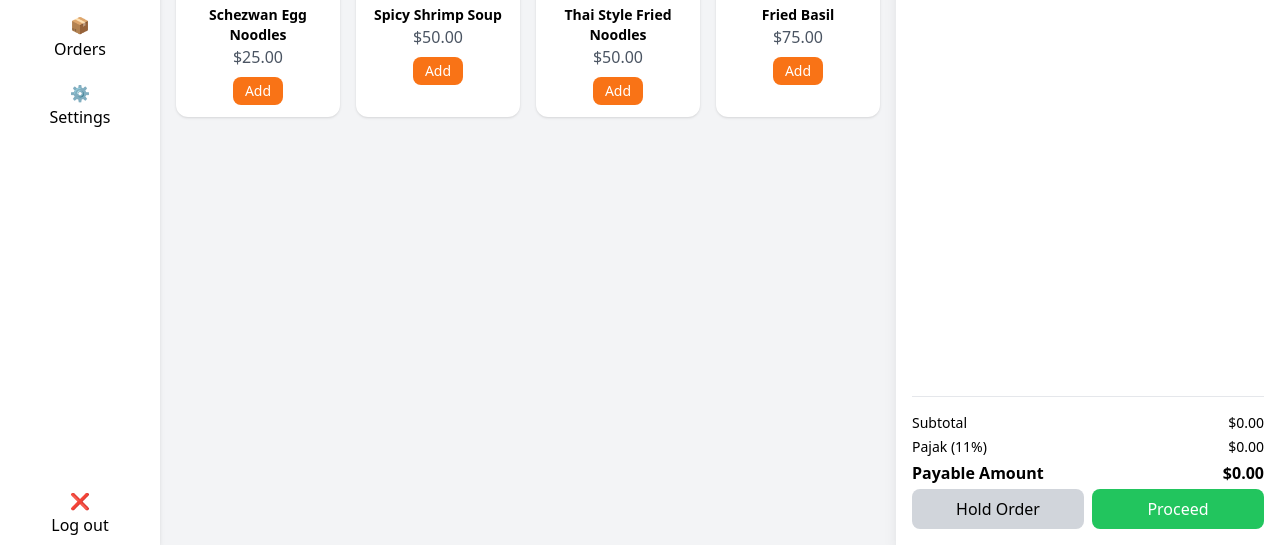
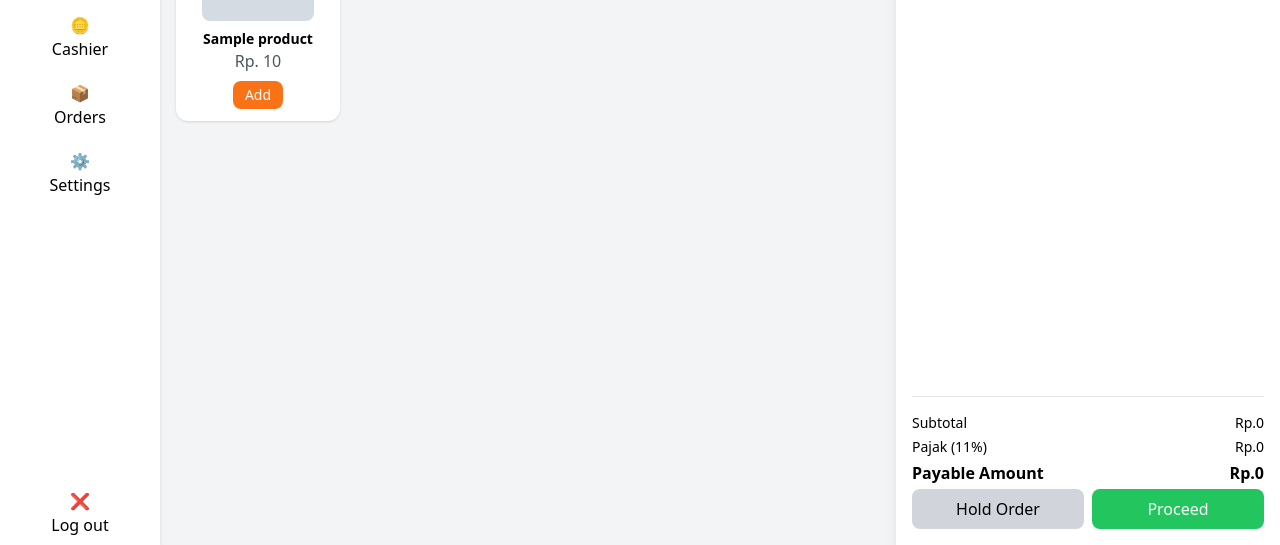
Before and after one commit to fawwazgoreng/project_akhir_cls_industry, a PHP site: page /classindustry/page/dashboard/index.php in a window 1280 px wide. Shown: the part 255-800 px from the top of the page. Run offline with PHP 8.4, Linux system fonts and the light colour scheme; tables that the repository leaves empty or names only in its code hold one stand-in row (values such as "Sample post"); grey boxes marked "Sample" are stand-in pictures; some libraries are stand-ins or nearby versions.

Commit message:
first commit

```diff
--- /dev/null
+++ b/actions/products/cart.php
@@ -0,0 +1,25 @@
+<?php
+session_start();
+if ($_SERVER['REQUEST_METHOD'] === 'POST' && isset($_POST['action'])) {
+    switch ($_POST['action']) {
+        case 'add':
+            $_SESSION['cart'][] = [
+                'name'     => $_POST['name'],
+                'price'    => (float)$_POST['price'],
+                'qty'      => 1,
+                'discount' => 0
+            ];
+            break;
+
+        case 'update':
+            $id = $_POST['id'];
+            $_SESSION['cart'][$id]['qty']      = (int)$_POST['qty'];
+            $_SESSION['cart'][$id]['discount'] = (int)$_POST['discount'];
+            break;
+
+        case 'delete':
+            $id = $_POST['id'];
+            unset($_SESSION['cart'][$id]);
+            break;
+    }
+}
--- a/page/dashboard/index.php
+++ b/page/dashboard/index.php
@@ -1,41 +1,26 @@
 <?php
 session_start();
+include __DIR__ . "/../../system/action.php";
+include __DIR__ . "/../../actions/products/cart.php";
+useQuery('product.php');
 
-// handle add to cart
-if ($_SERVER['REQUEST_METHOD'] === 'POST') {
-  if (isset($_POST['action']) && $_POST['action'] === 'add') {
-    $_SESSION['cart'][] = [
-      'name' => $_POST['name'],
-      'price' => (float)$_POST['price'],
-      'qty'   => 1,
-      'discount' => 0
-    ];
-  }
-  if (isset($_POST['action']) && $_POST['action'] === 'update') {
-    $id = $_POST['id'];
-    $_SESSION['cart'][$id]['qty'] = (int)$_POST['qty'];
-    $_SESSION['cart'][$id]['discount'] = (int)$_POST['discount'];
-  }
-  if (isset($_POST['action']) && $_POST['action'] === 'delete') {
-    $id = $_POST['id'];
-    unset($_SESSION['cart'][$id]);
-  }
+$menus = findAllProducts();
+$cart  = $_SESSION['cart'] ?? [];
+
+$category = $_GET['category'] ?? 'all';
+if (isset($_GET['category']) && $_GET['category'] !== '') {
+  $category = $_GET['category'];
+  $menus = array_filter($menus, function ($m) use ($category) {
+    return strtolower($m['categories_id']) === strtolower($category);
+  });
 }
 
-$cart = $_SESSION['cart'] ?? [];
 $subtotal = 0;
 foreach ($cart as $item) {
   $subtotal += ($item['price'] - ($item['price'] * $item['discount'] / 100)) * $item['qty'];
 }
-$tax = $subtotal * 0.1;
+$tax   = $subtotal * 0.11;
 $total = $subtotal + $tax;
-
-$menus = [
-  ["name" => "Schezwan Egg Noodles", "price" => 25, "img" => "https://source.unsplash.com/200x200/?noodles"],
-  ["name" => "Spicy Shrimp Soup", "price" => 50, "img" => "https://source.unsplash.com/200x200/?shrimp"],
-  ["name" => "Thai Style Fried Noodles", "price" => 50, "img" => "https://source.unsplash.com/200x200/?thai-food"],
-  ["name" => "Fried Basil", "price" => 75, "img" => "https://source.unsplash.com/200x200/?basil"],
-];
 ?>
 <!DOCTYPE html>
 <html lang="en">
@@ -47,38 +32,67 @@ $menus = [
 </head>
 
 <body class="bg-gray-100">
+  <div class="flex relative flex-col flex-nowrap h-screen">
+    <!-- Header -->
+    <div class="bg-white p-4 absolute font-bold h-14 text-xl w-full text-orange-500">Restro POS</div>
 
-  <div class="flex relative flex-col flex-nowrap h-screen">
-    <div class="bg-white p-4 absolute font-bold h-14 text-xl w-full text-orange-500">Restro POS</div>
     <div class="flex flex-row">
+      <!-- Sidebar -->
       <aside class="w-full h-screen md:w-40 bg-white shadow-md flex flex-col">
         <nav class="flex-1 space-y-1">
           <a href="#" class="flex mt-14 items-center flex-col px-4 py-2 bg-orange-100 text-orange-600">🏠 <p>Home</p></a>
           <a href="#" class="flex items-center flex-col px-4 py-2 hover:bg-orange-100">👥 <p>Customer</p></a>
+          <a href="#" class="flex items-center flex-col px-4 py-2 hover:bg-orange-100">📑 <p>Tables</p></a>
           <a href="#" class="flex items-center flex-col px-4 py-2 hover:bg-orange-100">🪙 <p>Cashier</p></a>
           <a href="#" class="flex items-center flex-col px-4 py-2 hover:bg-orange-100">📦 <p>Orders</p></a>
           <a href="#" class="flex items-center flex-col px-4 py-2 hover:bg-orange-100">⚙️ <p>Settings</p></a>
         </nav>
         <a href="logout.php" class="flex itmes-center flex-col px-4 py-2 text-center rounded-lg">❌ <p>Log out</p></a>
       </aside>
+
+      <!-- Main Content -->
       <main class="flex-1 p-4 overflow-y-auto mt-14">
 <div class="flex space-x-2 mb-4">
-        <button class="px-4 py-2 bg-orange-500 text-white rounded-lg">Lunch</button>
-        <button class="px-4 py-2 bg-gray-200 rounded-lg">Breakfast</button>
-        <button class="px-4 py-2 bg-gray-200 rounded-lg">Supper</button>
-        <button class="px-4 py-2 bg-gray-200 rounded-lg">Desserts</button>
-        <button class="px-4 py-2 bg-gray-200 rounded-lg">Beverages</button>
+  <a href="index.php?view=dashboard"
+     class="px-4 py-2 rounded-lg <?= $category === 'all' ? 'bg-orange-500 text-white' : 'bg-gray-200' ?>">
+     Semua
+  </a>
+  <a href="index.php?view=dashboard&category=sarapan"
+     class="px-4 py-2 rounded-lg <?= $category === 'sarapan' ? 'bg-orange-500 text-white' : 'bg-gray-200' ?>">
+     Sarapan
+  </a>
+  <a href="index.php?view=dashboard&category=siang"
+     class="px-4 py-2 rounded-lg <?= $category === 'siang' ? 'bg-orange-500 text-white' : 'bg-gray-200' ?>">
+     Makan siang
+  </a>
+  <a href="index.php?view=dashboard&category=sore"
+     class="px-4 py-2 rounded-lg <?= $category === 'sore' ? 'bg-orange-500 text-white' : 'bg-gray-200' ?>">
+     Makan sore
+  </a>
+  <a href="index.php?view=dashboard&category=malam"
+     class="px-4 py-2 rounded-lg <?= $category === 'malam' ? 'bg-orange-500 text-white' : 'bg-gray-200' ?>">
+     Makan malam
+  </a>
+  <a href="index.php?view=dashboard&category=cemilan"
+     class="px-4 py-2 rounded-lg <?= $category === 'cemilan' ? 'bg-orange-500 text-white' : 'bg-gray-200' ?>">
+     Cemilan
+  </a>
+  <a href="index.php?view=dashboard&category=dessert"
+     class="px-4 py-2 rounded-lg <?= $category === 'dessert' ? 'bg-orange-500 text-white' : 'bg-gray-200' ?>">
+     Dessert
+  </a>
 </div>
+
         <!-- Menu Grid -->
         <div class="grid grid-cols-2 md:grid-cols-4 gap-4">
           <?php foreach ($menus as $m) { ?>
             <div class="bg-white shadow rounded-xl p-3 flex flex-col items-center">
-            <img src="<?= $m['img'] ?>" class="w-28 h-28 object-cover rounded-lg mb-2">
-            <div class="font-semibold text-center text-sm"><?= $m['name'] ?></div>
-            <div class="text-gray-600">$<?= number_format($m['price'], 2) ?></div>
+              <img src="<?= $m['image'] ?>" class="w-28 h-28 object-cover rounded-lg mb-2" alt="<?= htmlspecialchars($m['name']) ?>">
+              <div class="font-semibold text-center text-sm"><?= htmlspecialchars($m['name']) ?></div>
+              <div class="text-gray-600">Rp. <?= number_format($m['price'], 0, ',', '.') ?></div>
               <form method="post" class="mt-2">
                 <input type="hidden" name="action" value="add">
-              <input type="hidden" name="name" value="<?= $m['name'] ?>">
+                <input type="hidden" name="name" value="<?= htmlspecialchars($m['name']) ?>">
                 <input type="hidden" name="price" value="<?= $m['price'] ?>">
                 <button type="submit" class="px-3 py-1 bg-orange-500 text-white text-sm rounded-lg">Add</button>
               </form>
@@ -86,7 +100,9 @@ $menus = [
           <?php } ?>
         </div>
       </main>
-    <aside class=" w-full md:w-96 bg-white shadow-lg p-4 flex flex-col">
+
+      <!-- Cart Sidebar -->
+      <aside class="w-full md:w-96 bg-white shadow-lg p-4 flex flex-col">
         <h2 class="font-bold text-lg mb-4 mt-12">Order List</h2>
         <div class="flex-1 space-y-3 overflow-y-auto">
           <?php foreach ($cart as $id => $item) {
@@ -106,24 +122,24 @@ $menus = [
                   <input type="number" name="discount" value="<?= $item['discount'] ?>" class="w-14 border rounded px-1">
                   <button type="submit" name="action" value="update" class="px-2 bg-green-500 text-white rounded">✔</button>
                 </div>
-              <p class="text-right text-sm text-gray-600">= $<?= number_format($finalPrice, 2) ?></p>
+                <p class="text-right text-sm text-gray-600">= Rp.<?= number_format($finalPrice, 0, ',', '.') ?></p>
               </form>
             </div>
           <?php } ?>
         </div>
-
+        <!-- Summary -->
         <div class="mt-4 border-t pt-4 space-y-1">
           <div class="flex justify-between text-sm">
             <span>Subtotal</span>
-          <span>$<?= number_format($subtotal, 2) ?></span>
+            <span>Rp.<?= number_format($subtotal, 0, ',', '.') ?></span>
           </div>
           <div class="flex justify-between text-sm">
             <span>Pajak (11%)</span>
-          <span>$<?= number_format($tax, 2) ?></span>
+            <span>Rp.<?= number_format($tax, 0, ',', '.') ?></span>
           </div>
           <div class="flex justify-between font-bold">
             <span>Payable Amount</span>
-          <span>$<?= number_format($total, 2) ?></span>
+            <span>Rp.<?= number_format($total, 0, ',', '.') ?></span>
           </div>
           <div class="flex space-x-2 mt-3">
             <button class="flex-1 py-2 bg-gray-300 rounded-lg">Hold Order</button>
@@ -133,7 +149,20 @@ $menus = [
       </aside>
     </div>
   </div>
-
+  <script>
+    document.querySelectorAll(".category-btn").forEach(btn => {
+      btn.addEventListener("click", () => {
+        const category = btn.dataset.category;
+        document.querySelectorAll(".menu-item").forEach(item => {
+          if (category === "all" || item.dataset.category === category) {
+            item.style.display = "flex";
+          } else {
+            item.style.display = "none";
+          }
+        });
+      });
+    });
+  </script>
 </body>
 
 </html>
--- a/system/action.php
+++ b/system/action.php
@@ -1,10 +1,10 @@
 <?php
 
 function init(){
-     require __DIR__.'/app.php';
+     require_once __DIR__.'/app.php';
 }
 
 function useQuery($path){
-     require __DIR__."/query/$path";
+     require_once __DIR__."/query/$path";
 }
 init();
--- a/system/query/category.php
+++ b/system/query/category.php
@@ -2,7 +2,7 @@
 
 function findAllCategory()
 {
-     return db->query("select * from users order by id desc");
+     return db->query("select * from categories order by id desc");
 }
 
 function createCategory()
--- /dev/null
+++ b/system/query/product.php
@@ -0,0 +1,20 @@
+<?php
+function findAllProducts() {
+    global $db;
+    $stmt = $db->query("SELECT * FROM products");
+    return $stmt->fetchAll(PDO::FETCH_ASSOC);
+}
+
+function createProducts() {
+    global $db;
+    $stmt = $db->prepare("INSERT INTO products
+        (id, name_product, categories_id, price, stock, gambar)
+        VALUES (NULL, :name_product, :categories_id, :price, :stock, :gambar)");
+    $stmt->execute([
+        "name_product"   => $_POST['name_product'],
+        "categories_id"  => $_POST['categories_id'],
+        "price"          => $_POST['price'],
+        "stock"          => $_POST['stock'],
+        "gambar"         => $_POST['gambar'],
+    ]);
+}
```
Also changed, not shown: system/app.php (+23 -18 lines), actions/category/create.php (line endings or trailing spaces). Lines whose indentation alone changed are shown as unchanged.
